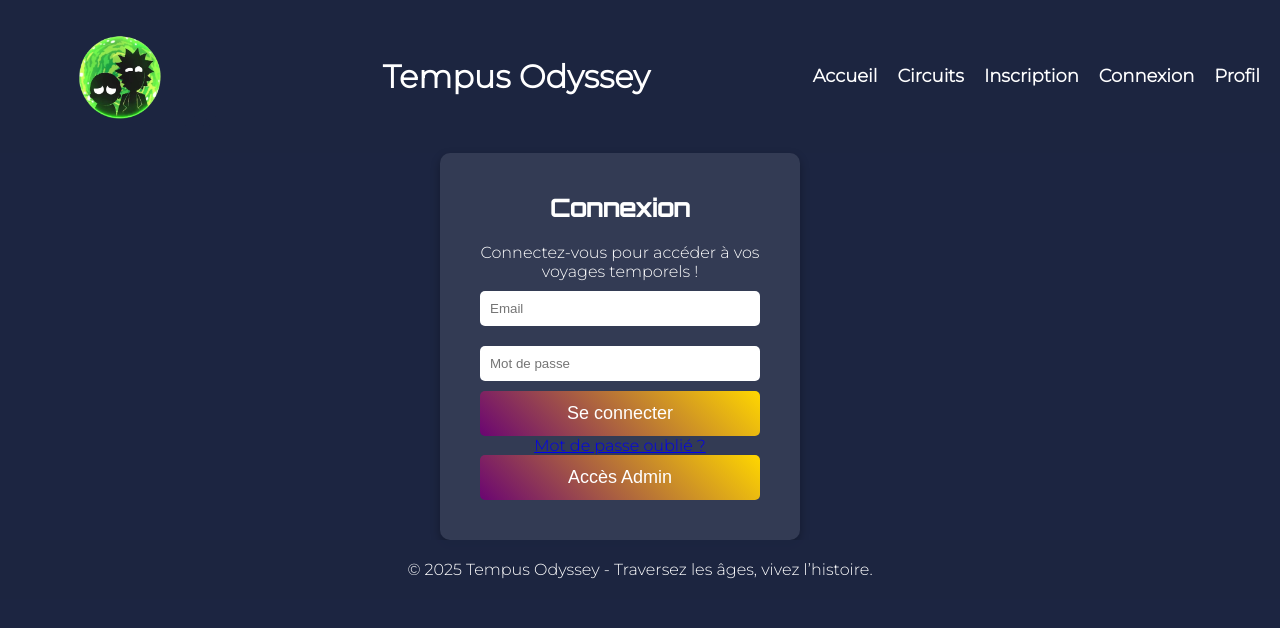
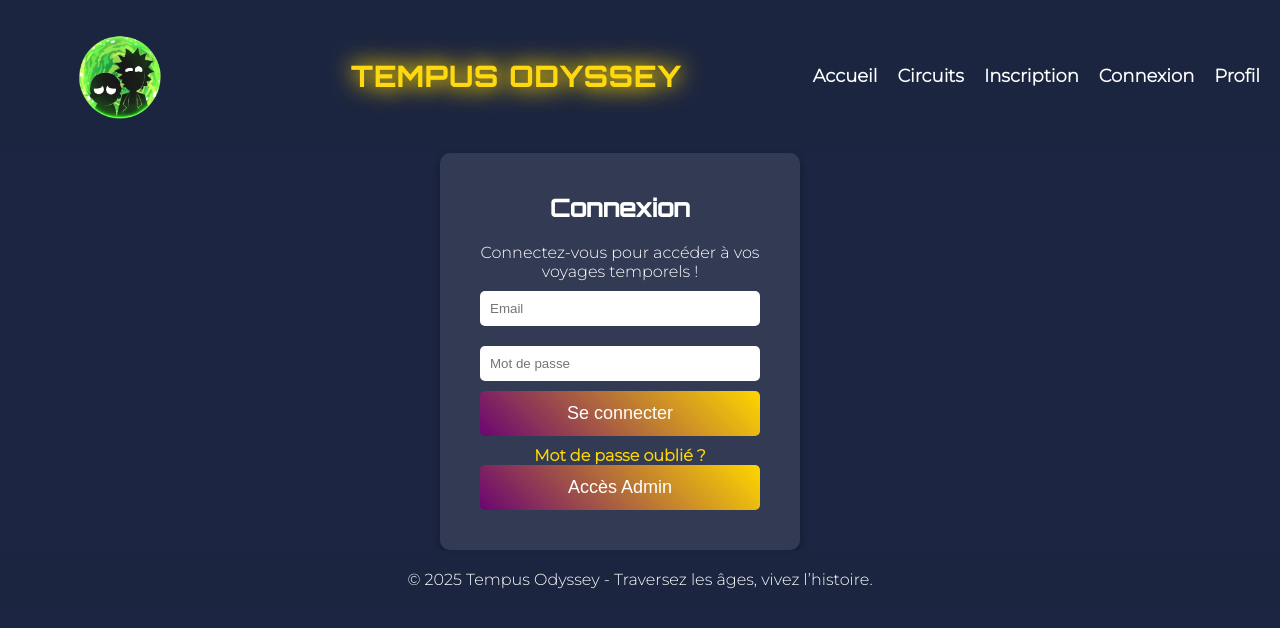
Before and after one commit to Elcroko/Projet-S4, a PHP site: page /connexion.html in a window 1280 px wide. Shown: the top 628 px of the page. Run offline with PHP 8.4, Linux system fonts and the light colour scheme.

Commit message:
Update connexion.css

```diff
--- a/projet/css/connexion.css
+++ b/projet/css/connexion.css
@@ -34,6 +34,33 @@ header {
     background: rgba(28, 37, 65, 0.9);
 
 }
+
+/* Animation du titre Tempus Odyssey */
+.site-title {
+    font-size: 28px;
+    font-weight: bold;
+    text-transform: uppercase;
+    color: white;
+    text-align: center;
+    position: relative;
+    font-family: 'Orbitron', sans-serif;
+    letter-spacing: 2px;
+    text-shadow: 0 0 10px rgba(255, 215, 0, 0.5);
+    animation: glow-effect 2s infinite alternate;
+}
+
+/* Animation du glow */
+@keyframes glow-effect {
+    0% {
+        text-shadow: 0 0 5px rgba(255, 215, 0, 0.5);
+        color: white;
+    }
+    100% {
+        text-shadow: 0 0 20px rgba(255, 215, 0, 1), 0 0 30px rgba(255, 215, 0, 0.8);
+        color: #FFD700;
+    }
+}
+
 
 .logo {
     width: 200px;
@@ -111,29 +138,17 @@ nav ul li a:hover {
 .form-container button:hover {
     background: linear-gradient(45deg, #FFD700, #6A0572);
 }
-header, footer {
-    width: 100%;
-    text-align: center;
-    padding: 20px;
-    background: rgba(28, 37, 65, 0.9);
+/* Amélioration de la visibilité du lien "Mot de passe oublié ?" */
+.forgot-password {
+    color: #FFD700; /* Couleur dorée pour plus de visibilité */
+    font-weight: bold;
+    text-decoration: none;
+    display: block;
+    margin-top: 10px;
+    transition: color 0.3s ease-in-out;
 }
-nav ul {
-    list-style: none;
-    display: flex;
-    justify-content: center;
-    gap: 20px;
-    padding: 0;
+
+.forgot-password:hover {
+    color: #FFAA00; /* Variation légère au survol */
+    text-decoration: underline;
 }
-nav ul li {
-    display: inline;
-}
-nav ul li a {
-    text-decoration: none;
-    color: white;
-    font-size: 18px;
-    font-weight: bold;
-    transition: color 0.3s;
-}
-nav ul li a:hover {
-    color: #FFD700;
-}
```
